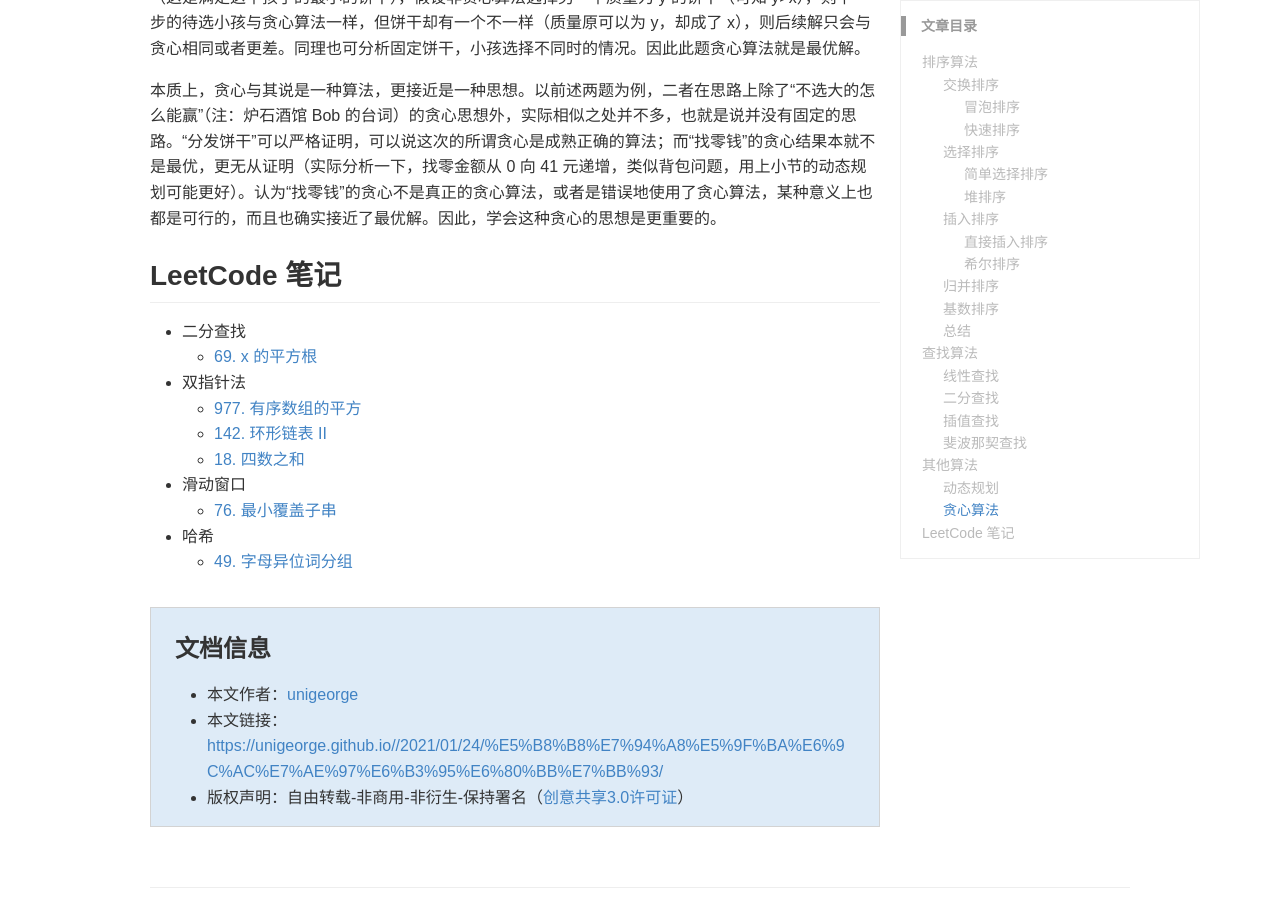
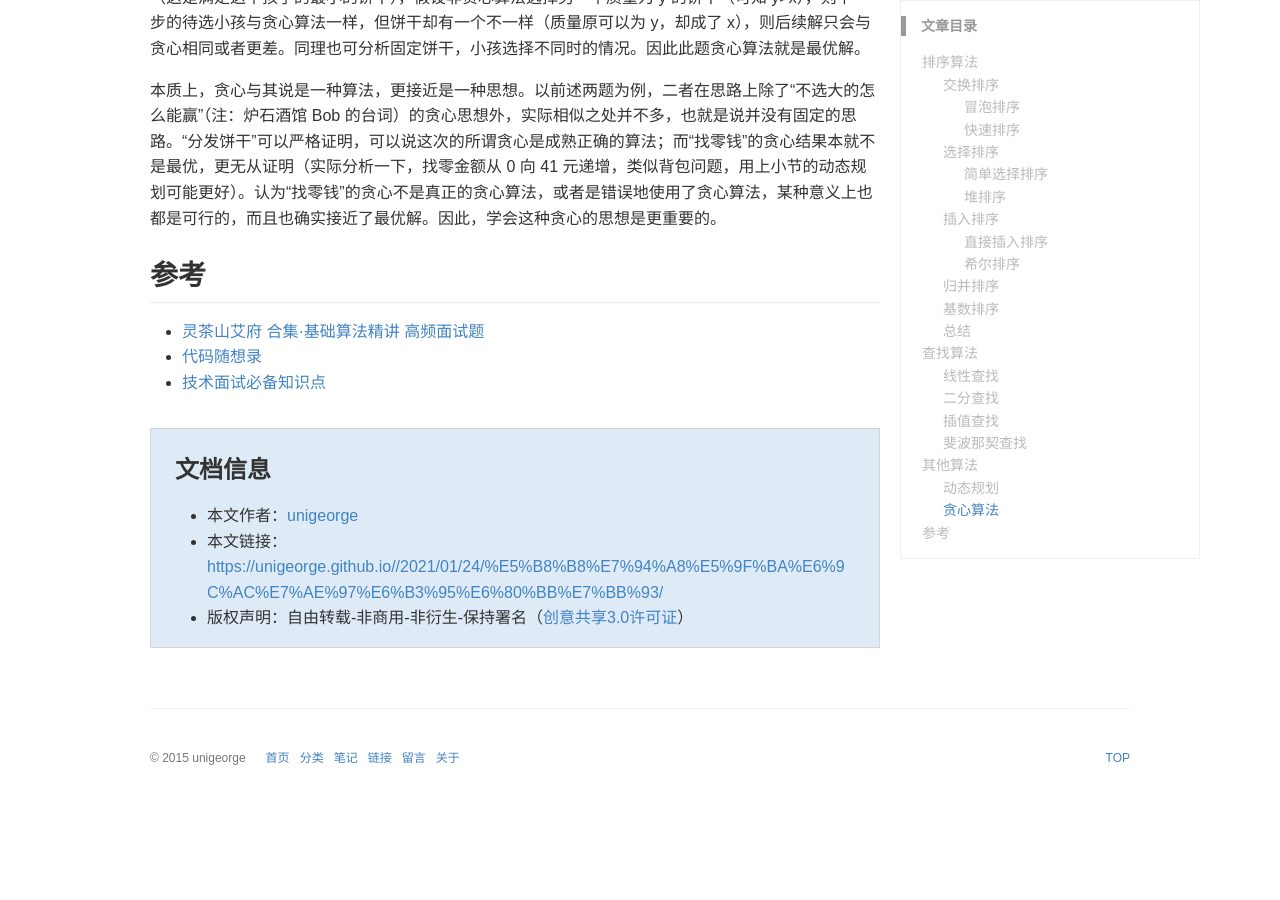
Before and after one commit to unigeorge/unigeorge.github.io, a Jekyll site: the page built from _posts/2021-01-24-常用基本算法总结.md, in a window 1280 px wide and 900 px high, scrolled down 12016 px. Built offline with Jekyll 4.4.1, drawn with Linux system fonts in a browser that asks for light colours; some web fonts are replaced; a style sheet for code colours, icons or effects is not loaded; after the commit the page ends 12823 px from its top, so only the background shows below that; some of the changed text lies outside the part shown.

Commit message:
Update 2021-01-24-常用基本算法总结.md

```diff
--- a/_posts/2021-01-24-常用基本算法总结.md
+++ b/_posts/2021-01-24-常用基本算法总结.md
@@ -523,15 +523,8 @@ class Solution {
 
 本质上，贪心与其说是一种算法，更接近是一种思想。以前述两题为例，二者在思路上除了“不选大的怎么能赢”（注：炉石酒馆 Bob 的台词）的贪心思想外，实际相似之处并不多，也就是说并没有固定的思路。“分发饼干”可以严格证明，可以说这次的所谓贪心是成熟正确的算法；而“找零钱”的贪心结果本就不是最优，更无从证明（实际分析一下，找零金额从 0 向 41 元递增，类似背包问题，用上小节的动态规划可能更好）。认为“找零钱”的贪心不是真正的贪心算法，或者是错误地使用了贪心算法，某种意义上也都是可行的，而且也确实接近了最优解。因此，学会这种贪心的思想是更重要的。
 
-## LeetCode 笔记
+## 参考
 
-- 二分查找
-  - [69. x 的平方根](https://leetcode.cn/problems/sqrtx/)
-- 双指针法
-  - [977. 有序数组的平方](https://leetcode.cn/problems/squares-of-a-sorted-array/)
-  - [142. 环形链表 II](https://leetcode.cn/problems/linked-list-cycle-ii/)
-  - [18. 四数之和](https://leetcode.cn/problems/4sum/submissions/)
-- 滑动窗口
-  - [76. 最小覆盖子串](https://leetcode.cn/problems/minimum-window-substring/)
-- 哈希
-  - [49. 字母异位词分组](https://leetcode.cn/problems/group-anagrams/)
+- [灵茶山艾府 合集·基础算法精讲 高频面试题](https://space.bilibili.com/206214/channel/collectiondetail?sid=842776&ctype=0)
+- [代码随想录](https://programmercarl.com/)
+- [技术面试必备知识点](https://github.com/CyC2018/CS-Notes)
```
